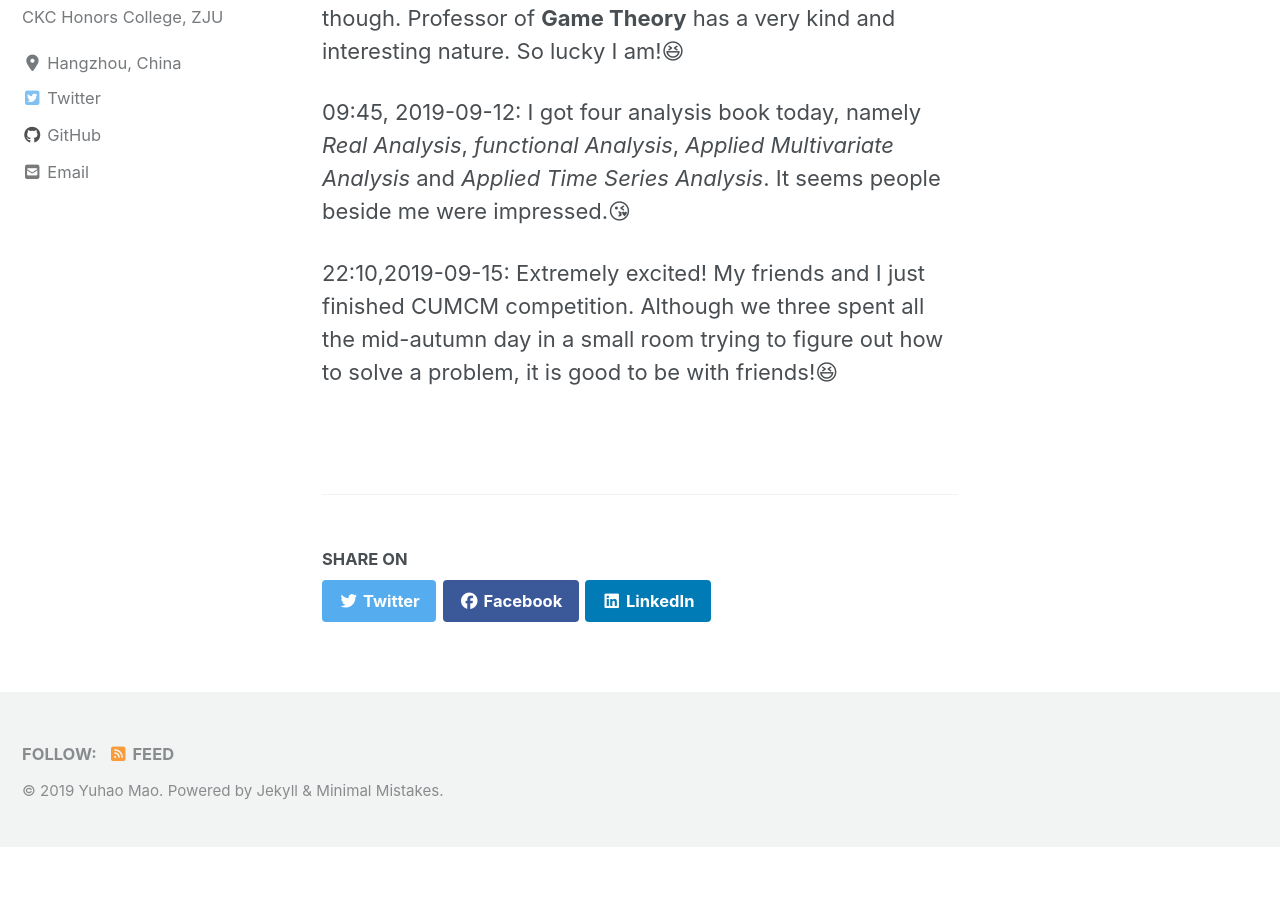
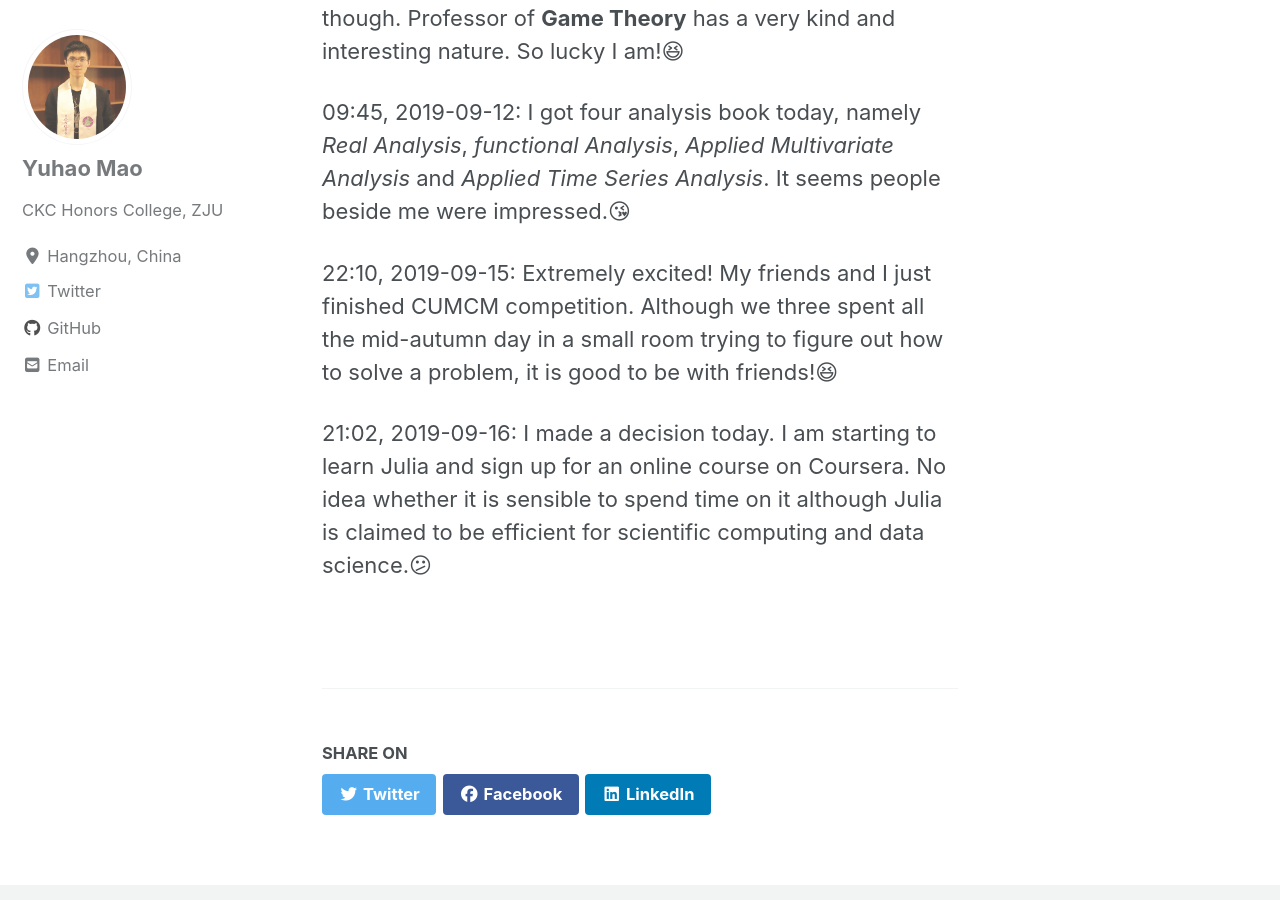
Before and after one commit to AlgebraLoveme/AlgebraLoveme.github.io, a Jekyll site: the page built from _pages/Entertainment.md, in a window 1280 px wide and 900 px high, scrolled down 2459 px. Built offline with Jekyll 4.4.1, drawn with Linux system fonts in a browser that asks for light colours; cached includes are drawn as plain includes; nearby versions of some CDN libraries; emoji names are drawn with the system emoji font; before the commit the page ends 3305 px from its top, so only the background shows below that.

Commit message:
Update Entertainment.md

```diff
--- a/_pages/Entertainment.md
+++ b/_pages/Entertainment.md
@@ -24,4 +24,6 @@
 
 09:45, 2019-09-12: I got four analysis book today, namely *Real Analysis*, *functional Analysis*, *Applied Multivariate Analysis* and *Applied Time Series Analysis*. It seems people beside me were impressed.:kissing_heart:
 
-22:10,2019-09-15: Extremely excited! My friends and I just finished CUMCM competition. Although we three spent all the mid-autumn day in a small room trying to figure out how to solve a problem, it is good to be with friends!:laughing:
+22:10, 2019-09-15: Extremely excited! My friends and I just finished CUMCM competition. Although we three spent all the mid-autumn day in a small room trying to figure out how to solve a problem, it is good to be with friends!:laughing:
+
+21:02, 2019-09-16: I made a decision today. I am starting to learn Julia and sign up for an online course on Coursera. No idea whether it is sensible to spend time on it although Julia is claimed to be efficient for scientific computing and data science.:confused:
```
